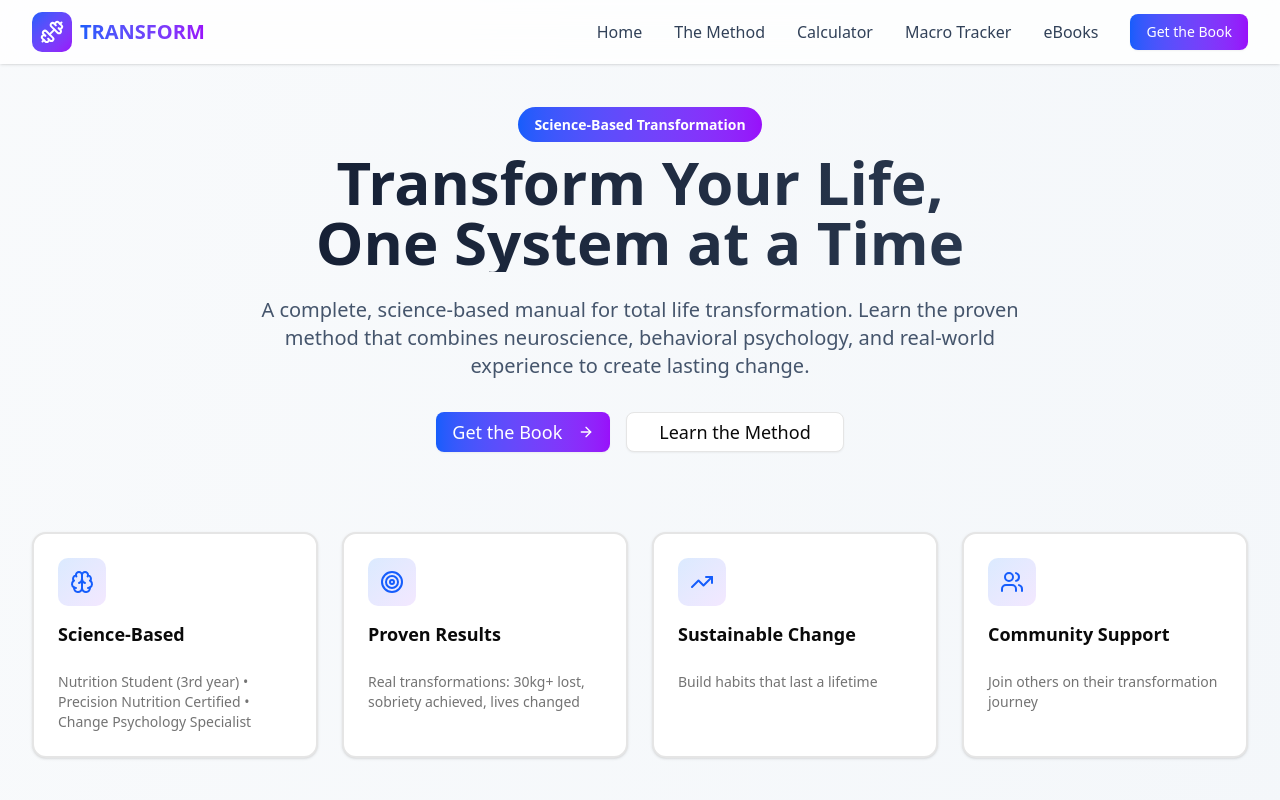
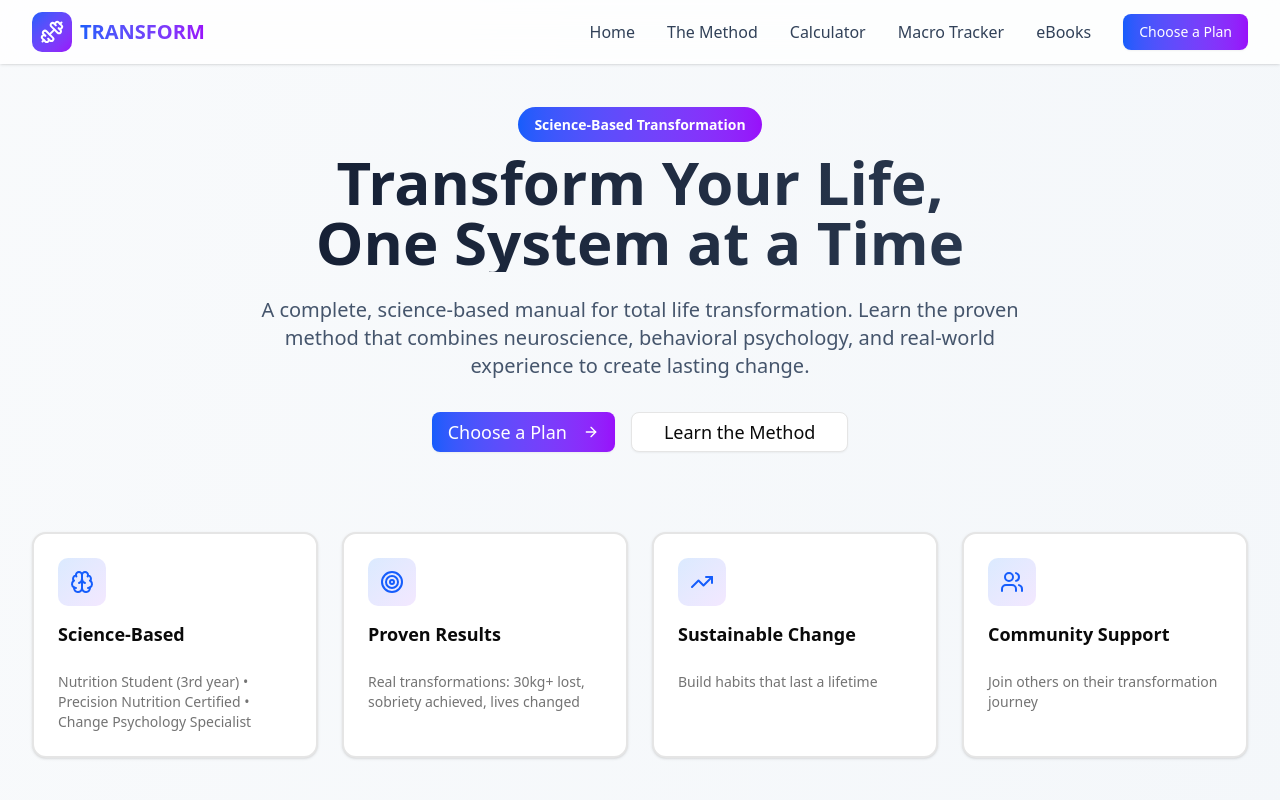
Before and after one commit to AdrianoDRJB/Transform-method, a React (Vite) app: page / in a window 1280 px wide. Shown: the top 800 px of the page. Built offline with nearby package versions, Linux system fonts and the light colour scheme.

Commit message:
Add Choose a Plan buttons throughout the site

```diff
--- a/src/App.jsx
+++ b/src/App.jsx
@@ -48,9 +48,11 @@ function App() {
               <Link to="/ebooks" className="text-slate-700 dark:text-slate-300 hover:text-blue-600 dark:hover:text-blue-400 transition-colors font-medium">
                 eBooks
               </Link>
-                <Button className="bg-gradient-to-r from-blue-600 to-purple-600 hover:from-blue-700 hover:to-purple-700 text-white">
-                  Get the Book
-                </Button>
+                <Link to="/plans">
+                  <Button className="bg-gradient-to-r from-blue-600 to-purple-600 hover:from-blue-700 hover:to-purple-700 text-white">
+                    Choose a Plan
+                  </Button>
+                </Link>
               </div>
 
               {/* Mobile menu button */}
@@ -102,9 +104,11 @@ function App() {
                 >
                   eBooks
                 </Link>
-                <Button className="w-full bg-gradient-to-r from-blue-600 to-purple-600 hover:from-blue-700 hover:to-purple-700 text-white">
-                  Get the Book
-                </Button>
+                <Link to="/plans" onClick={() => setMobileMenuOpen(false)}>
+                  <Button className="w-full bg-gradient-to-r from-blue-600 to-purple-600 hover:from-blue-700 hover:to-purple-700 text-white">
+                    Choose a Plan
+                  </Button>
+                </Link>
               </div>
             </div>
           )}
--- a/src/components/ContactSection.jsx
+++ b/src/components/ContactSection.jsx
@@ -1,4 +1,5 @@
-import { Mail, Phone, MessageCircle, Instagram } from 'lucide-react';
+import { Mail, Phone, MessageCircle, Instagram, ArrowRight } from 'lucide-react';
+import { Link } from 'react-router-dom';
 
 export default function ContactSection() {
   return (
@@ -78,8 +79,14 @@ export default function ContactSection() {
 
         {/* Additional CTA */}
         <div className="mt-12">
-          <p className="text-white/80 text-lg">
-            Your transformation starts with a single message.
+          <Link to="/plans">
+            <button className="bg-white text-purple-600 hover:bg-gray-100 font-bold py-4 px-8 rounded-lg text-lg transition-all shadow-lg hover:shadow-xl inline-flex items-center gap-2">
+              Choose Your Plan
+              <ArrowRight className="w-5 h-5" />
+            </button>
+          </Link>
+          <p className="text-white/80 text-lg mt-6">
+            Your transformation starts with a single decision.
           </p>
         </div>
       </div>
--- a/src/components/HomePage.jsx
+++ b/src/components/HomePage.jsx
@@ -1,3 +1,4 @@
+import React from 'react'
 import { Link } from 'react-router-dom'
 import { Button } from '@/components/ui/button.jsx'
 import { Card, CardContent, CardDescription, CardHeader, CardTitle } from '@/components/ui/card.jsx'
@@ -51,9 +52,11 @@ function HomePage() {
           behavioral psychology, and real-world experience to create lasting change.
         </p>
         <div className="flex flex-col sm:flex-row gap-4 justify-center">
-          <Button size="lg" className="bg-gradient-to-r from-blue-600 to-purple-600 hover:from-blue-700 hover:to-purple-700 text-white text-lg px-8">
-            Get the Book <ArrowRight className="ml-2 h-5 w-5" />
-          </Button>
+          <Link to="/plans">
+            <Button size="lg" className="bg-gradient-to-r from-blue-600 to-purple-600 hover:from-blue-700 hover:to-purple-700 text-white text-lg px-8 w-full sm:w-auto">
+              Choose a Plan <ArrowRight className="ml-2 h-5 w-5" />
+            </Button>
+          </Link>
           <Link to="/method">
             <Button size="lg" variant="outline" className="text-lg px-8 w-full sm:w-auto">
               Learn the Method
```
